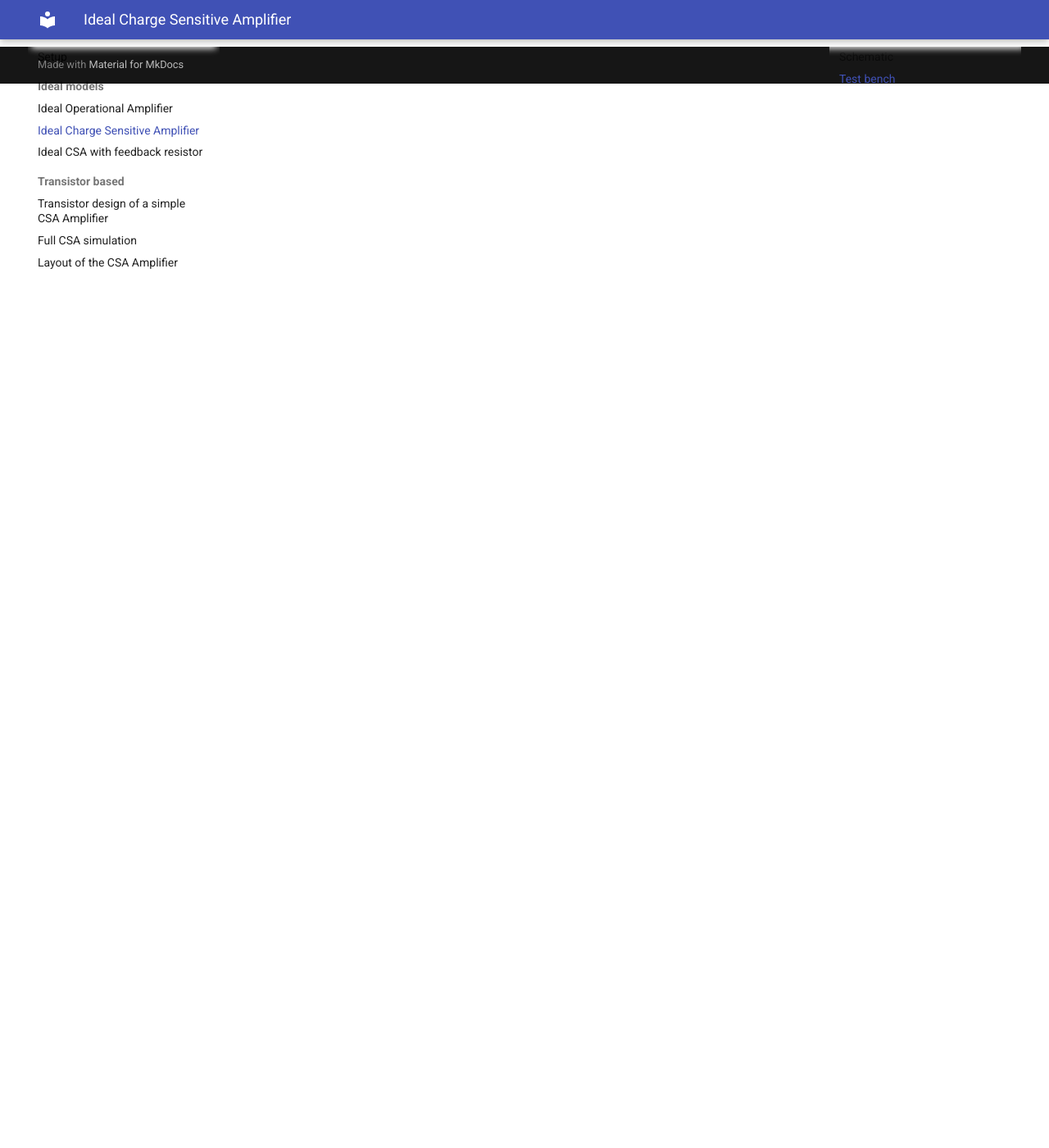
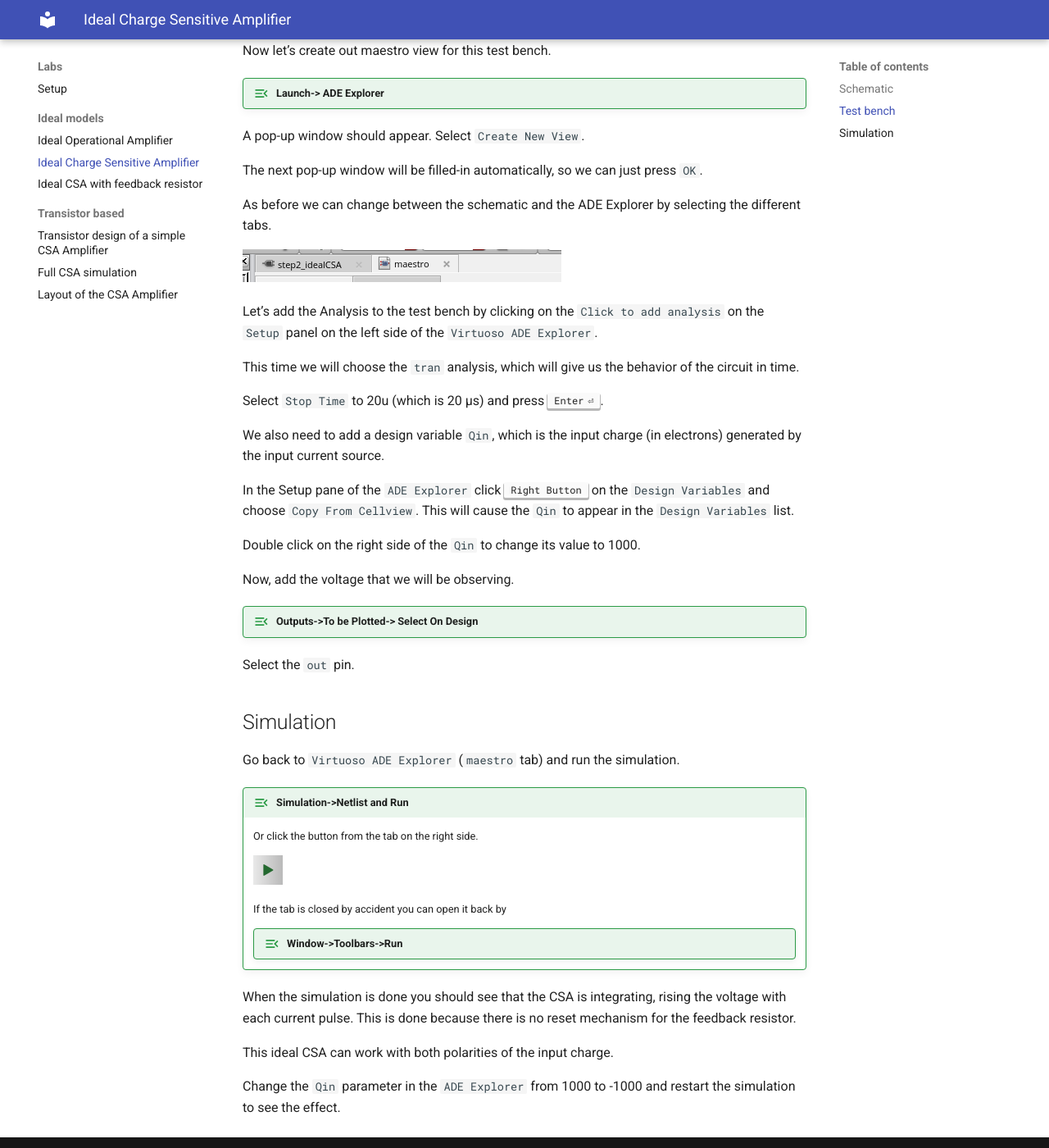
Before and after one commit to fred-ir/maps_academy, an MkDocs documentation site: the page built from docs/labs/lab03.md, in a window 1280 px wide and 1400 px high, scrolled down 2573 px. Shown: the whole window at 82% size. Built offline with MkDocs 1.6.1 and Material for MkDocs 9.7.7, drawn with Linux system fonts in a browser that asks for light colours.

Commit message:
update lab03

```diff
--- a/docs/labs/lab03.md
+++ b/docs/labs/lab03.md
@@ -38,3 +38,52 @@ The input current source should have the following parameters as in figure below
 ![Input current source parameters](../images/lab03_2.png)
 
 ## Test bench
+
+Now let’s create out maestro view for this test bench.
+
+!!! menu "Launch-> ADE Explorer"
+
+A pop-up window should appear. Select `Create New View`.
+
+The next pop-up window will be filled-in automatically, so we can just press `OK`.
+
+As before we can change between the schematic and the ADE Explorer by selecting the different tabs.
+
+![maestro tab](../images/lab02_22.png)
+
+Let’s add the Analysis to the test bench by clicking on the `Click to add analysis` on the `Setup` panel on the left side of the `Virtuoso ADE Explorer`.
+
+This time we will choose the `tran` analysis, which will give us the behavior of the circuit in time.
+
+Select `Stop Time` to 20u (which is 20 µs) and press ++enter++.
+
+We also need to add a design variable `Qin`, which is the input charge (in electrons) generated by the input current source.
+
+In the Setup pane of the `ADE Explorer` click ++right-button++ on the `Design Variables` and choose `Copy From Cellview`. This will cause the `Qin` to appear in the `Design Variables` list.
+
+Double click on the right side of the `Qin` to change its value to 1000.
+
+Now, add the voltage that we will be observing.
+
+!!! menu "Outputs->To be Plotted-> Select On Design"
+
+Select the `out` pin.
+
+## Simulation
+
+Go back to `Virtuoso ADE Explorer` (`maestro` tab) and run the simulation.
+
+!!! menu "Simulation->Netlist and Run"
+    Or click the button from the tab on the right side.
+
+    ![Run Simulation](../images/lab02_24.png)
+
+    If the tab is closed by accident you can open it back by
+
+    !!! menu "Window->Toolbars->Run"
+
+When the simulation is done you should see that the CSA is integrating, rising the voltage with each current pulse. This is done because there is no reset mechanism for the feedback resistor.
+
+This ideal CSA can work with both polarities of the input charge.
+
+Change the `Qin` parameter in the `ADE Explorer` from 1000 to -1000 and restart the simulation to see the effect.
```
